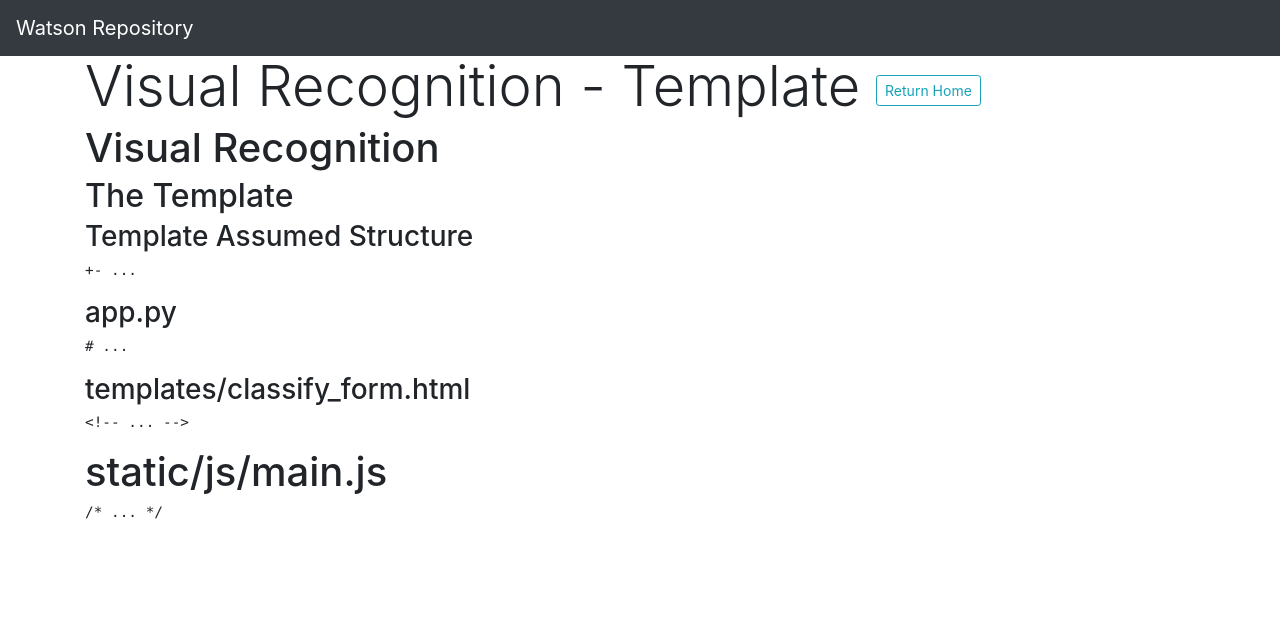
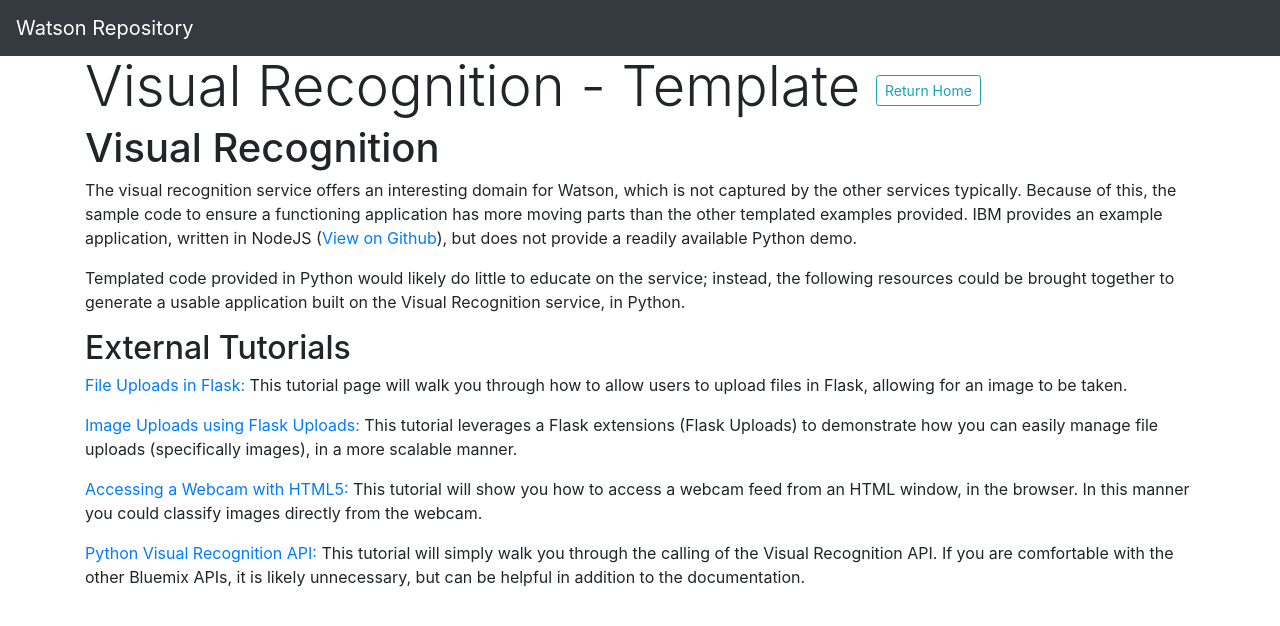
Before and after one commit to DylanSpicker/watson-repo, a Jekyll site: the page built from _templates/Visual-Recognition.md, in a window 1280 px wide. Shown: the top 626 px of the page. Built offline with Jekyll 4.4.1, drawn with Linux system fonts in a browser that asks for light colours; nearby versions of some CDN libraries; a style sheet for code colours, icons or effects is not loaded.

Commit message:
Update VR Tutorial and 190 Link

```diff
--- a/_templates/Visual-Recognition.md
+++ b/_templates/Visual-Recognition.md
@@ -7,24 +7,15 @@
 ---
 # Visual Recognition
 
-## The Template
+The visual recognition service offers an interesting domain for Watson, which is not captured by the other services typically. Because of this, the sample code to ensure a functioning application has more moving parts than the other templated examples provided. IBM provides an example application, written in NodeJS ([View on Github](https://github.com/watson-developer-cloud/visual-recognition-nodejs)), but does not provide a readily available Python demo.
 
-### Template Assumed Structure
-~~~
-+- ...
-~~~
+Templated code provided in Python would likely do little to educate on the service; instead, the following resources could be brought together to generate a usable application built on the Visual Recognition service, in Python.
 
-### app.py
-~~~python
-# ...
-~~~
+## External Tutorials
+[File Uploads in Flask:](http://flask.pocoo.org/docs/0.12/patterns/fileuploads/) This tutorial page will walk you through how to allow users to upload files in Flask, allowing for an image to be taken.
 
-### templates/classify_form.html
-~~~html
-<!-- ... -->
-~~~
+[Image Uploads using Flask Uploads:](http://www.patricksoftwareblog.com/tag/flask-uploads/) This tutorial leverages a Flask extensions (Flask Uploads) to demonstrate how you can easily manage file uploads (specifically images), in a more scalable manner.
 
-# static/js/main.js
-~~~javascript
-/* ... */
-~~~
+[Accessing a Webcam with HTML5: ](https://www.kirupa.com/html5/accessing_your_webcam_in_html5.htm) This tutorial will show you how to access a webcam feed from an HTML window, in the browser. In this manner you could classify images directly from the webcam.
+
+[Python Visual Recognition API: ](https://www.youtube.com/watch?v=GFjYqzdWIJk) This tutorial will simply walk you through the calling of the Visual Recognition API. If you are comfortable with the other Bluemix APIs, it is likely unnecessary, but can be helpful in addition to the documentation.
```
Also changed, not shown: _examples/comm190 twitter.md (+1 -1 lines).
